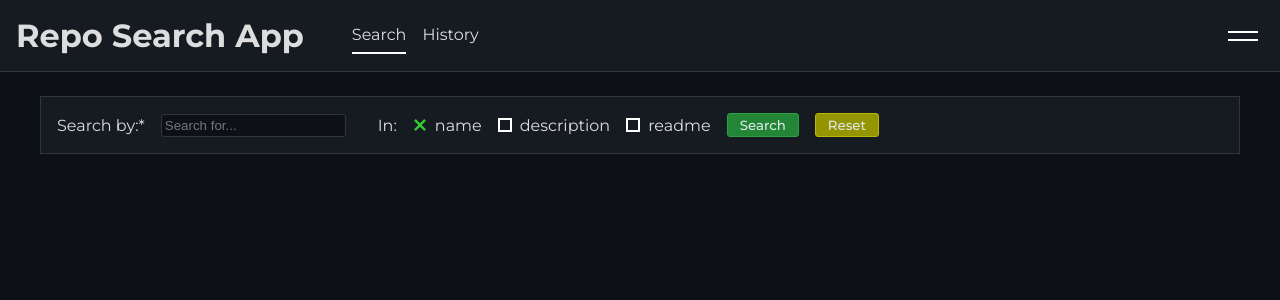
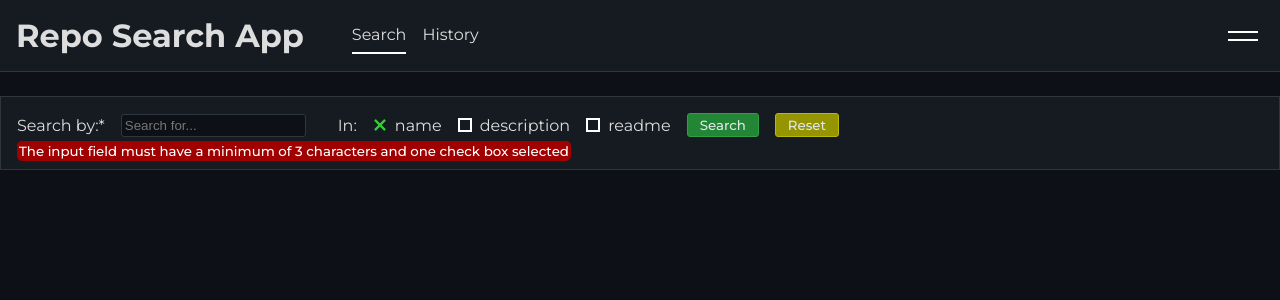
Before and after one commit to Bazsa241/repo-search-app, a React (Create React App) app: page / in a window 1280 px wide. Shown: the top 300 px of the page. Built offline with nearby package versions, Linux system fonts and the light colour scheme.

Commit message:
input validate

```diff
--- a/src/actions/actionTypes.js
+++ b/src/actions/actionTypes.js
@@ -13,3 +13,4 @@ export const LOADING = "loading"
 export const NOT_LOADING = "notLoading"
 export const SEARCH_MENU = "searchMenu"
 export const HISTORY_MENU = "historyMenu"
+export const DELETE_RESULTS = "deleteResults"
--- a/src/actions/actions.js
+++ b/src/actions/actions.js
@@ -39,3 +39,7 @@ export const notLoading = () => ({
 export const menuChoose = (type) => ({
   type: type
 })
+
+export const deleteResults = () => ({
+  type: actions.DELETE_RESULTS
+})
--- a/src/components/RadioBtn.js
+++ b/src/components/RadioBtn.js
@@ -1,11 +1,13 @@
 import styled from "styled-components"
 import { useDispatch } from "react-redux"
+import fetchData from "../reducers/fetchData"
 
 const RadioBtn = ({label, value, actionType, action}) => {
 
   const dispatch = useDispatch()
   const onChangeHandler = () => {
     dispatch(action(actionType))
+    dispatch(fetchData())
   }
 
   const checked = value === label || ( value === "" && label === "default" )
--- a/src/components/Repo.js
+++ b/src/components/Repo.js
@@ -1,14 +1,25 @@
 import styled from "styled-components"
-// import dummyPng from "./tmp/dummy.png"
 import dateFormatter from "../utils/dateFormatter"
+import fetchOther from "../utils/fetchOther"
+import listObjectKeys from "../utils/listObjectKeys"
+import {useState, useEffect} from "react"
 
 
-// TODO: languages,
 
 const Repo = ({repo}) => {
 
+  const [languages, setLanguages] = useState([])
+
   const created = dateFormatter(repo.created_at)
   const updated = dateFormatter(repo.updated_at)
+
+  useEffect(() => {
+    fetchOther(repo.languages_url)
+      .then(data => listObjectKeys(data))
+      .then(data => setLanguages(data))
+  }, [])
+
+  // console.log(languages)
 
   return (
     <RepoContent>
@@ -28,7 +39,9 @@ const Repo = ({repo}) => {
         <p>{repo.description}</p>
       </div>
       <div className="languages">
-        <p>{repo.language}</p>
+        {
+          languages.map(lang => <p key={lang}>{lang}</p>)
+        }
       </div>
       <div className="create-update">
         <p>Created at: {created}</p>
@@ -87,7 +100,20 @@ const RepoContent = styled.div`
   }
 
   .languages {
+    width: 15%;
+    flex-direction: row;
+    justify-content: flex-start;
+    align-items: flex-start;
+    /* gap: 5px; */
     flex-wrap: wrap;
+
+    p {
+      background-color: #ddd;
+      color: #0d1117;
+      padding: 2px;
+      margin: 1px;
+      border-radius: 3px;
+    }
   }
 
   /* .create-update {
--- a/src/components/SearchBar.js
+++ b/src/components/SearchBar.js
@@ -4,6 +4,7 @@ import { useSelector, useDispatch } from "react-redux"
 import { refresh, init } from "../actions/actions"
 import * as actions from "../actions/actionTypes"
 import fetchData from "../reducers/fetchData"
+import inputValidate from "../utils/inputValidate"
 
 
 const SearchBar = () => {
@@ -13,8 +14,8 @@ const SearchBar = () => {
   const name = useSelector(state => state.checkBoxes.name)
   const readme = useSelector(state => state.checkBoxes.readme)
   const description = useSelector(state => state.checkBoxes.description)
-  // const state = useSelector(state => state)
-  // console.log(state);
+  const state = useSelector(state => state)
+  const valid = inputValidate(state)
 
   const keyDown = (e) => {
     if(e.key === "Enter") {
@@ -27,7 +28,7 @@ const SearchBar = () => {
   }
 
   const onLoad = () => {
-    dispatch(fetchData())
+    valid && dispatch(fetchData())
   }
 
   return (
@@ -54,18 +55,26 @@ const SearchBar = () => {
       />
       <Button onClick={onLoad}>Search</Button>
       <Button yellow onClick={onInit}>Reset</Button>
+      {
+        !valid &&
+        <small className="warning">
+          The input field must have a minimum of 3 characters and one check box selected
+        </small>
+      }
+
     </SearchContent>
   )
 }
 
 
 const SearchContent = styled.div`
+  position: relative;
   display: flex;
   align-items: center;
   gap: 1rem;
   background: #161B22;
-  max-width: 1200px;
-  padding: 1rem;
+  max-width: 1300px;
+  padding: 1rem 1rem 2rem;
   border: 1px solid #30363d;
   margin: 0 auto 2rem;
 
@@ -85,6 +94,16 @@ const SearchContent = styled.div`
       border: 1px solid #388bfd;
       box-shadow: 0px 0px 0px 3px #0c2d6b;
     }
+  }
+
+  .warning {
+    background-color: #a10000;
+    color: white;
+    font-weight: 500;
+    position: absolute;
+    bottom: .5rem;
+    padding: 2px;
+    border-radius: 5px;
   }
 `
 
--- a/src/components/SearchResult.js
+++ b/src/components/SearchResult.js
@@ -44,10 +44,8 @@ const SearchResult = () => {
 
 
 const ResultContainer = styled.div`
-    /* background: #161B22; */
     padding: 1rem;
-    /* border: 1px solid #30363d; */
-    max-width: 1200px;
+    max-width: 1300px;
     margin: 0 auto;
 
   .sort {
--- a/src/reducers/fetchData.js
+++ b/src/reducers/fetchData.js
@@ -1,25 +1,15 @@
-import {result, loading, notLoading} from "../actions/actions"
-
-const buildURL = (state) => {
-  const baseURL = "https://api.github.com/search/repositories?q="
-  const max = "&per_page=10"
-  const order = "&order=" + state.sorting.order
-  const sort = state.sorting.order ? "&sort=" + state.sorting.order : ""
-  let queryString = encodeURIComponent(`${state.searchInput}${state.checkBoxes.name}${state.checkBoxes.readme}${state.checkBoxes.description}`)
-
-  queryString = queryString + order + sort + max
-  return baseURL + queryString
-}
+import {result, loading, notLoading, deleteResults} from "../actions/actions"
+import * as actions from "../actions/actionTypes"
+import buildURL from "../utils/buildURL"
 
 const fetchData = () => async (dispatch, getState) => {
   dispatch(loading())
+  dispatch(deleteResults(actions.DELETE_RESULTS))
   const URL = buildURL(getState())
-  console.log(URL)
+  console.log(URL);
   const res = await fetch(URL).then(data => data.json())
-
   dispatch(result(res))
   dispatch(notLoading())
-  console.log(res)
 }
 
 export default fetchData
--- /dev/null
+++ b/src/utils/buildURL.js
@@ -0,0 +1,12 @@
+const buildURL = (state) => {
+  const baseURL = "https://api.github.com/search/repositories?q="
+  const max = "&per_page=10"
+  const order = "&order=" + state.sorting.order
+  const sort = state.sorting.order ? "&sort=" + state.sorting.order : ""
+  let queryString = encodeURIComponent(`${state.searchInput} ${state.checkBoxes.name}${state.checkBoxes.readme}${state.checkBoxes.description}`)
+
+  queryString = queryString + order + sort + max
+  return baseURL + queryString
+}
+
+export default buildURL
--- /dev/null
+++ b/src/utils/fetchOther.js
@@ -0,0 +1,7 @@
+const fetchOther = async (URL) => {
+  const res = await fetch(URL)
+  const data = await res.json()
+  return data
+}
+
+export default fetchOther
--- /dev/null
+++ b/src/utils/inputValidate.js
@@ -0,0 +1,9 @@
+const inputValidate = (state) => {
+  const input = state.searchInput.trim().length > 2
+  const checkboxes = state.checkBoxes.name
+                  || state.checkBoxes.readme
+                  || state.checkBoxes.description
+  return checkboxes && input
+}
+
+export default inputValidate
--- /dev/null
+++ b/src/utils/listObjectKeys.js
@@ -0,0 +1,9 @@
+const listObjectKeys = (obj) => {
+  const result = []
+  for(const key in obj) {
+    result.push(key)
+  }
+  return result
+}
+
+export default listObjectKeys
```
